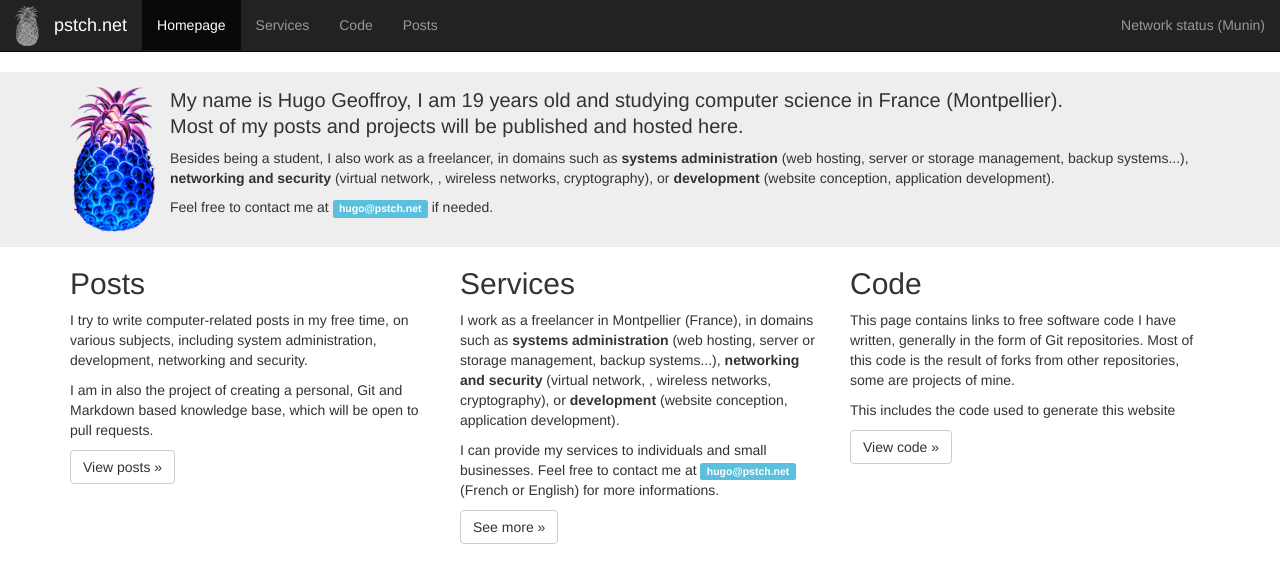
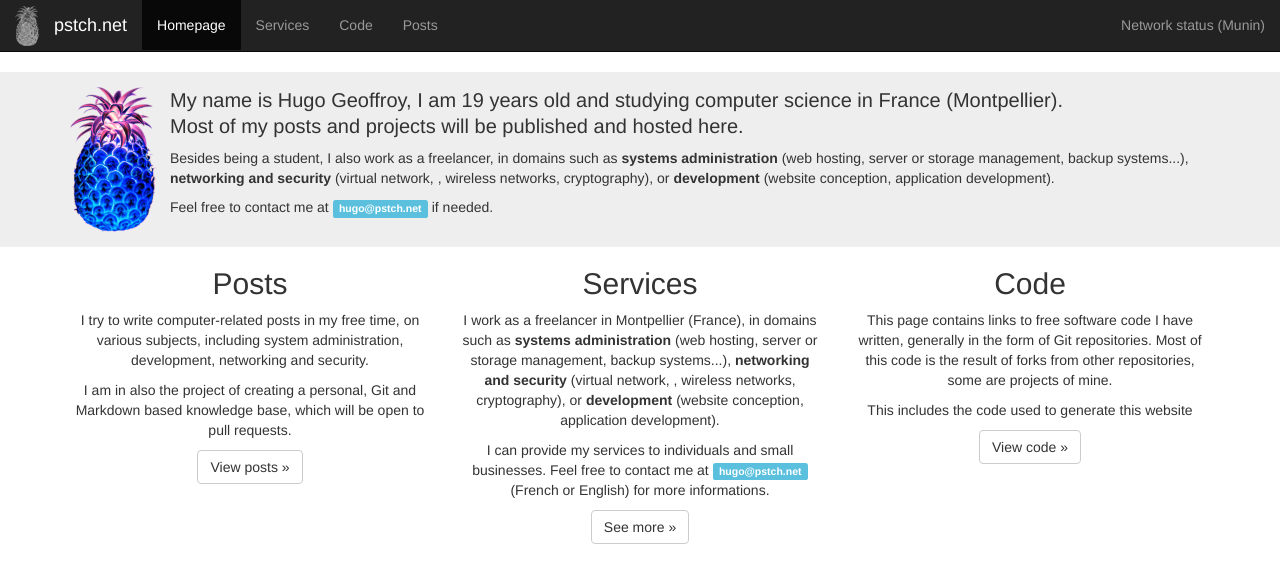
Before and after one commit to pstch/pstch-www, a Jekyll site: the page built from index.html, in a window 1280 px wide. Shown: the top 583 px of the page. Built offline with Jekyll 4.4.1, drawn with Linux system fonts in a browser that asks for light colours.

Commit message:
New design with bootstrap

```diff
--- a/index.html
+++ b/index.html
@@ -13,7 +13,7 @@
   </div>
 </div>
 
-<div class="container">
+<div class="container" id="home-cells">
   <!-- Example row of columns -->
   <div class="row">
     <div class="col-lg-4">
```
